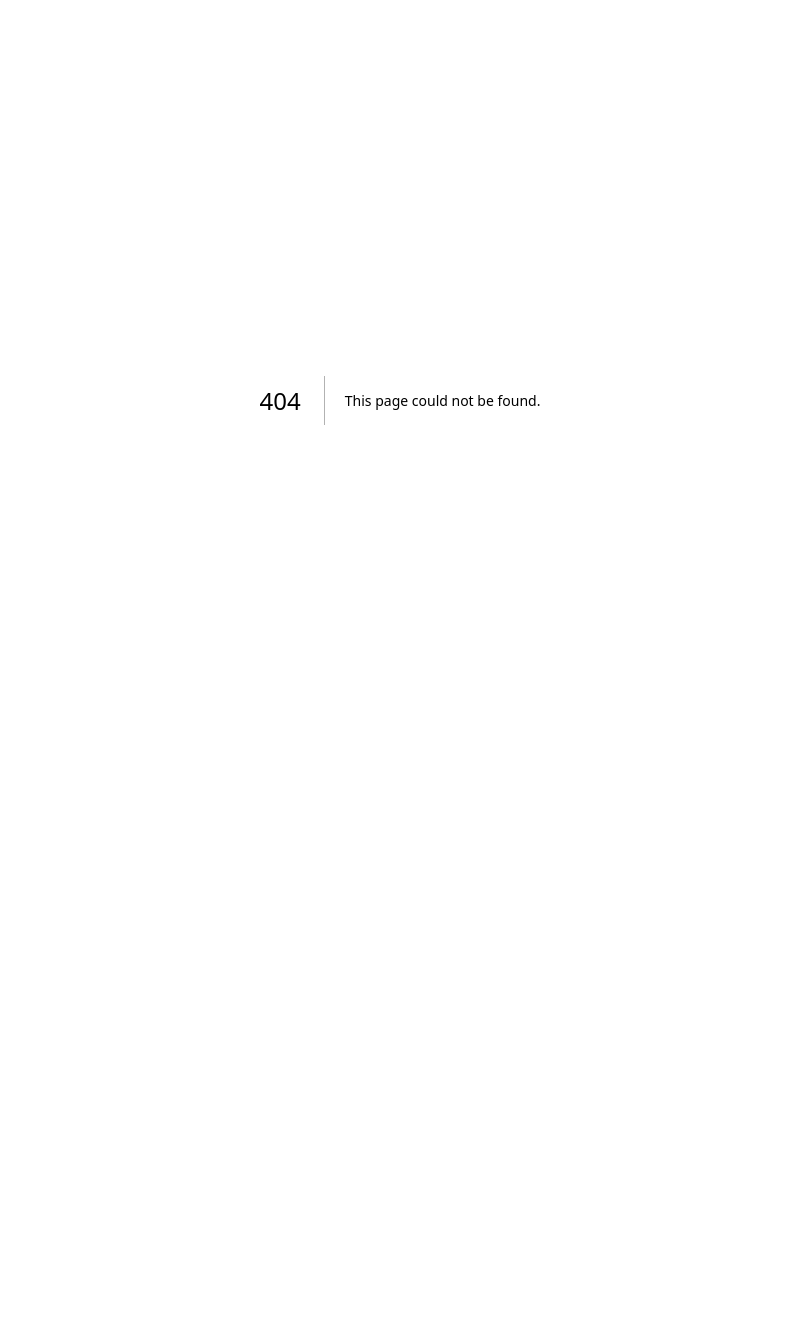
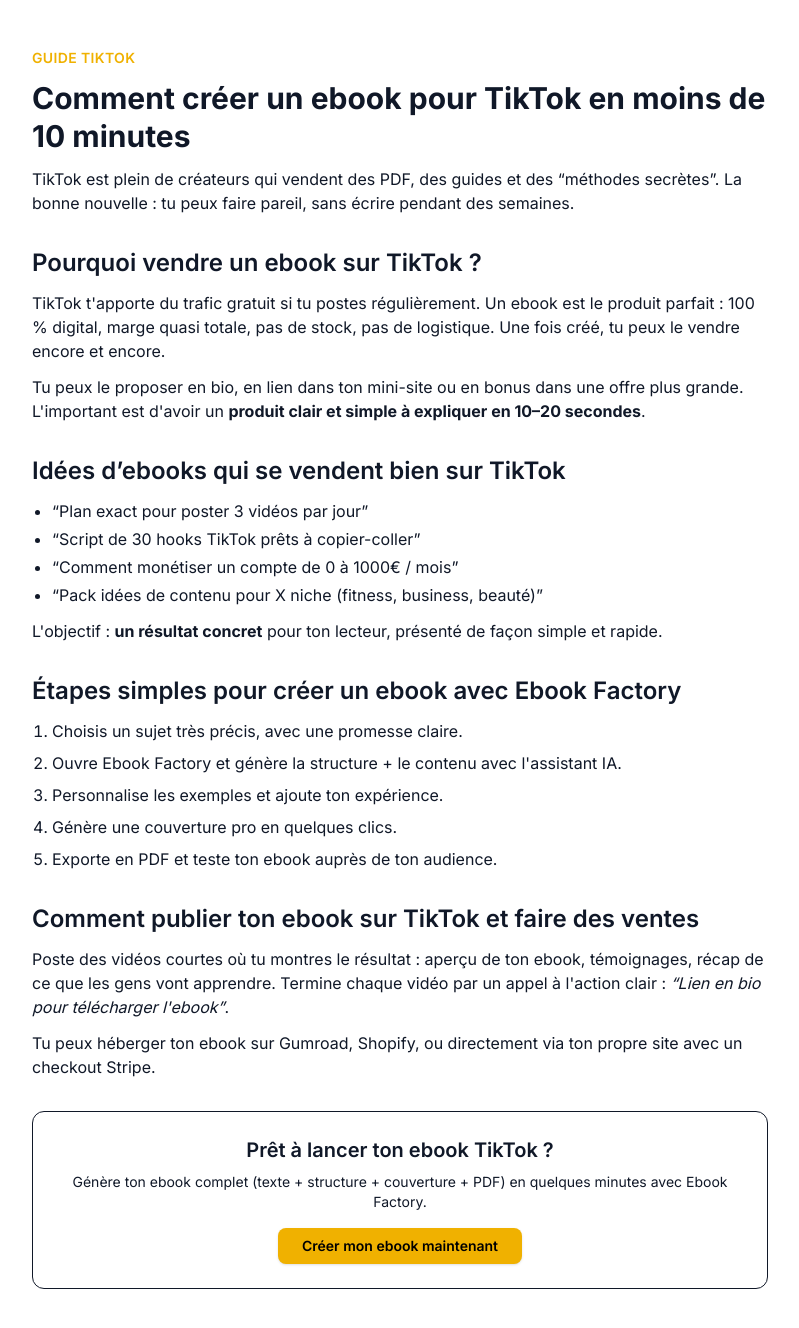
Before and after one commit to pacormn/ebook-factory, a Next.js app: page /creer-ebook-pour-tiktok in a window 1280 px wide. Before the commit this address had no page. Shown: the top 1328 px of the page, without its empty margins (240-1039 px from the left). Before the commit the page ends 800 px from the top, so only its background shows below. Built offline with nearby package versions, Linux system fonts and the light colour scheme.

Commit message:
ADD - Blog pages

```diff
--- /dev/null
+++ b/app/creer-ebook-pour-tiktok/page.tsx
@@ -0,0 +1,109 @@
+// app/creer-ebook-pour-tiktok/page.tsx
+import type { Metadata } from "next";
+
+export const metadata: Metadata = {
+  title: "Créer un ebook pour TikTok en moins de 10 minutes | Ebook Factory",
+  description:
+    "Apprends à créer un ebook optimisé pour TikTok en quelques minutes grâce à l’IA. Idées de sujets, structure et méthode simple.",
+};
+
+export default function CreerEbookPourTikTokPage() {
+  return (
+    <main className="mx-auto max-w-3xl px-4 py-12 space-y-8">
+      <header className="space-y-3">
+        <p className="text-sm font-semibold uppercase tracking-wide text-yellow-500">
+          Guide TikTok
+        </p>
+        <h1 className="text-3xl font-bold leading-tight">
+          Comment créer un ebook pour TikTok en moins de 10 minutes
+        </h1>
+        <p className="text-muted-foreground">
+          TikTok est plein de créateurs qui vendent des PDF, des guides et des
+          “méthodes secrètes”. La bonne nouvelle : tu peux faire pareil, sans
+          écrire pendant des semaines.
+        </p>
+      </header>
+
+      <section className="space-y-3">
+        <h2 className="text-2xl font-semibold">
+          Pourquoi vendre un ebook sur TikTok ?
+        </h2>
+        <p>
+          TikTok t&apos;apporte du trafic gratuit si tu postes régulièrement. Un
+          ebook est le produit parfait : 100 % digital, marge quasi totale, pas
+          de stock, pas de logistique. Une fois créé, tu peux le vendre encore
+          et encore.
+        </p>
+        <p>
+          Tu peux le proposer en bio, en lien dans ton mini-site ou en bonus
+          dans une offre plus grande. L&apos;important est d&apos;avoir un{" "}
+          <strong>produit clair et simple à expliquer en 10–20 secondes</strong>.
+        </p>
+      </section>
+
+      <section className="space-y-3">
+        <h2 className="text-2xl font-semibold">
+          Idées d’ebooks qui se vendent bien sur TikTok
+        </h2>
+        <ul className="list-disc space-y-1 pl-5">
+          <li>“Plan exact pour poster 3 vidéos par jour”</li>
+          <li>“Script de 30 hooks TikTok prêts à copier-coller”</li>
+          <li>“Comment monétiser un compte de 0 à 1000€ / mois”</li>
+          <li>“Pack idées de contenu pour X niche (fitness, business, beauté)”</li>
+        </ul>
+        <p>
+          L&apos;objectif : <strong>un résultat concret</strong> pour ton
+          lecteur, présenté de façon simple et rapide.
+        </p>
+      </section>
+
+      <section className="space-y-3">
+        <h2 className="text-2xl font-semibold">
+          Étapes simples pour créer un ebook avec Ebook Factory
+        </h2>
+        <ol className="list-decimal space-y-2 pl-5">
+          <li>Choisis un sujet très précis, avec une promesse claire.</li>
+          <li>
+            Ouvre Ebook Factory et génère la structure + le contenu avec
+            l&apos;assistant IA.
+          </li>
+          <li>Personnalise les exemples et ajoute ton expérience.</li>
+          <li>Génère une couverture pro en quelques clics.</li>
+          <li>Exporte en PDF et teste ton ebook auprès de ton audience.</li>
+        </ol>
+      </section>
+
+      <section className="space-y-3">
+        <h2 className="text-2xl font-semibold">
+          Comment publier ton ebook sur TikTok et faire des ventes
+        </h2>
+        <p>
+          Poste des vidéos courtes où tu montres le résultat : aperçu de ton
+          ebook, témoignages, récap de ce que les gens vont apprendre. Termine
+          chaque vidéo par un appel à l&apos;action clair :{" "}
+          <em>“Lien en bio pour télécharger l&apos;ebook”</em>.
+        </p>
+        <p>
+          Tu peux héberger ton ebook sur Gumroad, Shopify, ou directement via
+          ton propre site avec un checkout Stripe.
+        </p>
+      </section>
+
+      <section className="mt-8 rounded-xl border bg-muted/30 p-6 text-center">
+        <h2 className="mb-2 text-xl font-semibold">
+          Prêt à lancer ton ebook TikTok ?
+        </h2>
+        <p className="mb-4 text-sm text-muted-foreground">
+          Génère ton ebook complet (texte + structure + couverture + PDF) en
+          quelques minutes avec Ebook Factory.
+        </p>
+        <a
+          href="/"
+          className="inline-flex items-center justify-center rounded-lg bg-yellow-500 px-6 py-2 text-sm font-semibold text-black shadow hover:bg-yellow-400"
+        >
+          Créer mon ebook maintenant
+        </a>
+      </section>
+    </main>
+  );
+}
```
